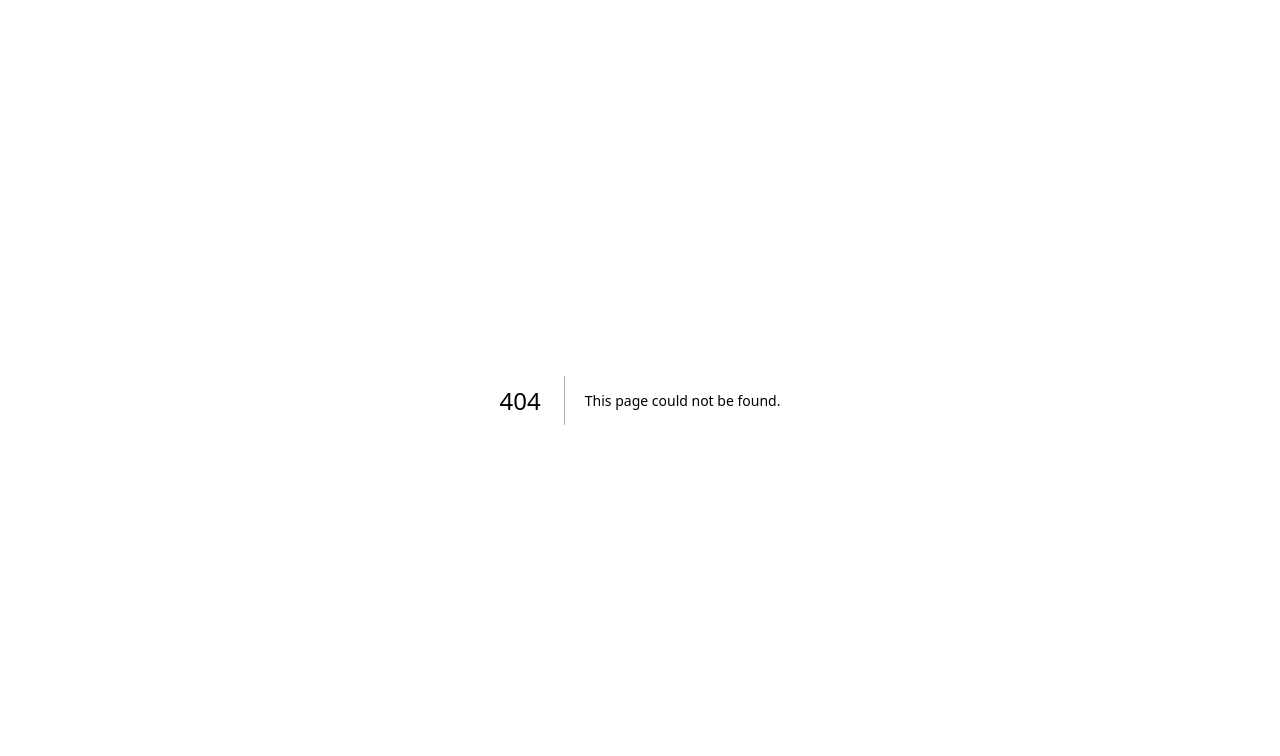
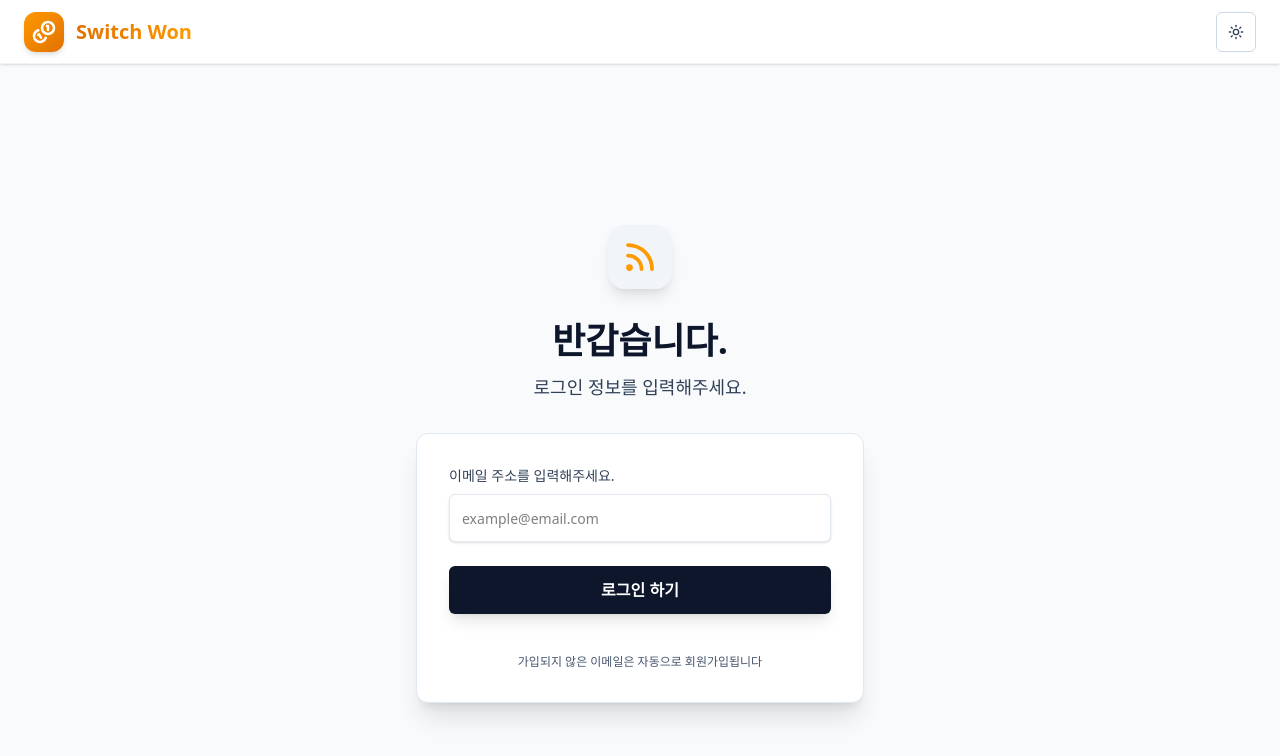
Before and after one commit to hetarho/switch-won, a Next.js app: page /login in a window 1280 px wide. Before the commit this address had no page. Shown: the top 756 px of the page. Built offline with nearby package versions, Linux system fonts and the light colour scheme.

Commit message:
feat(task002): Implement login page with form components and UI elements for user authentication

```diff
--- /dev/null
+++ b/app/(public)/login/page.tsx
@@ -0,0 +1,10 @@
+import { LoginPage } from '@/pages/login'
+
+export const metadata = {
+  title: '로그인 - Switch Won',
+  description: '안전하고 빠른 환전 서비스 Switch Won에 로그인하세요',
+}
+
+export default function Page() {
+  return <LoginPage />
+}
--- /dev/null
+++ b/src/client/pages/login/index.ts
@@ -0,0 +1 @@
+export { LoginPage } from './ui/LoginPage'
--- /dev/null
+++ b/src/client/pages/login/ui/LoginPage.tsx
@@ -0,0 +1,65 @@
+'use client'
+
+import { Rss } from 'lucide-react'
+import { Input, Button, Card, CardContent } from '@/shared/ui'
+
+export function LoginPage() {
+  return (
+    <div className="min-h-screen bg-surface-secondary flex items-center justify-center p-4">
+      <div className="max-w-md w-full">
+        {/* 브랜드 아이콘 */}
+        <div className="w-16 h-16 mx-auto mb-8 bg-surface-tertiary rounded-2xl flex items-center justify-center shadow-lg hover:scale-105 transition-transform duration-300">
+          <Rss className="w-9 h-9 text-primary-500" strokeWidth={2.5} />
+        </div>
+
+        {/* 헤더 */}
+        <div className="text-center mb-8">
+          <h1 className="text-4xl font-bold text-text-primary mb-3">
+            반갑습니다.
+          </h1>
+          <p className="text-lg text-text-secondary">
+            로그인 정보를 입력해주세요.
+          </p>
+        </div>
+
+        {/* 폼 카드 */}
+        <Card className="border-border-primary shadow-xl bg-surface-primary">
+          <CardContent className="pt-8 pb-8 px-8">
+            <form className="space-y-6">
+              {/* 이메일 입력 */}
+              <div className="space-y-2">
+                <label
+                  htmlFor="email"
+                  className="block text-sm font-medium text-text-secondary"
+                >
+                  이메일 주소를 입력해주세요.
+                </label>
+                <Input
+                  id="email"
+                  type="email"
+                  placeholder="example@email.com"
+                  data-testid="email-input"
+                  className="h-12 text-base border-border-primary focus:border-primary-500 focus:ring-2 focus:ring-primary-500/20 bg-surface-primary"
+                />
+              </div>
+
+              {/* 로그인 버튼 */}
+              <Button
+                type="submit"
+                className="w-full h-12 bg-surface-invert hover:opacity-90 text-text-invert font-semibold text-base shadow-lg transition-all duration-200 hover:scale-[1.02]"
+                data-testid="login-button"
+              >
+                로그인 하기
+              </Button>
+
+              {/* 안내 문구 */}
+              <p className="text-xs text-text-tertiary text-center mt-4">
+                가입되지 않은 이메일은 자동으로 회원가입됩니다
+              </p>
+            </form>
+          </CardContent>
+        </Card>
+      </div>
+    </div>
+  )
+}
--- /dev/null
+++ b/src/client/shared/ui/card.tsx
@@ -0,0 +1,76 @@
+import * as React from "react"
+
+import { cn } from "@/shared/utils/index"
+
+const Card = React.forwardRef<
+  HTMLDivElement,
+  React.HTMLAttributes<HTMLDivElement>
+>(({ className, ...props }, ref) => (
+  <div
+    ref={ref}
+    className={cn(
+      "rounded-xl border bg-card text-card-foreground shadow",
+      className
+    )}
+    {...props}
+  />
+))
+Card.displayName = "Card"
+
+const CardHeader = React.forwardRef<
+  HTMLDivElement,
+  React.HTMLAttributes<HTMLDivElement>
+>(({ className, ...props }, ref) => (
+  <div
+    ref={ref}
+    className={cn("flex flex-col space-y-1.5 p-6", className)}
+    {...props}
+  />
+))
+CardHeader.displayName = "CardHeader"
+
+const CardTitle = React.forwardRef<
+  HTMLDivElement,
+  React.HTMLAttributes<HTMLDivElement>
+>(({ className, ...props }, ref) => (
+  <div
+    ref={ref}
+    className={cn("font-semibold leading-none tracking-tight", className)}
+    {...props}
+  />
+))
+CardTitle.displayName = "CardTitle"
+
+const CardDescription = React.forwardRef<
+  HTMLDivElement,
+  React.HTMLAttributes<HTMLDivElement>
+>(({ className, ...props }, ref) => (
+  <div
+    ref={ref}
+    className={cn("text-sm text-muted-foreground", className)}
+    {...props}
+  />
+))
+CardDescription.displayName = "CardDescription"
+
+const CardContent = React.forwardRef<
+  HTMLDivElement,
+  React.HTMLAttributes<HTMLDivElement>
+>(({ className, ...props }, ref) => (
+  <div ref={ref} className={cn("p-6 pt-0", className)} {...props} />
+))
+CardContent.displayName = "CardContent"
+
+const CardFooter = React.forwardRef<
+  HTMLDivElement,
+  React.HTMLAttributes<HTMLDivElement>
+>(({ className, ...props }, ref) => (
+  <div
+    ref={ref}
+    className={cn("flex items-center p-6 pt-0", className)}
+    {...props}
+  />
+))
+CardFooter.displayName = "CardFooter"
+
+export { Card, CardHeader, CardFooter, CardTitle, CardDescription, CardContent }
--- a/src/client/shared/ui/index.ts
+++ b/src/client/shared/ui/index.ts
@@ -1,2 +1,4 @@
 export { Button, buttonVariants } from './button'
 export { ThemeToggle } from './theme-toggle'
+export { Input } from './input'
+export { Card, CardContent, CardDescription, CardFooter, CardHeader, CardTitle } from './card'
--- /dev/null
+++ b/src/client/shared/ui/input.tsx
@@ -0,0 +1,22 @@
+import * as React from "react"
+
+import { cn } from "@/shared/utils/index"
+
+const Input = React.forwardRef<HTMLInputElement, React.ComponentProps<"input">>(
+  ({ className, type, ...props }, ref) => {
+    return (
+      <input
+        type={type}
+        className={cn(
+          "flex h-9 w-full rounded-md border border-input bg-transparent px-3 py-1 text-base shadow-sm transition-colors file:border-0 file:bg-transparent file:text-sm file:font-medium file:text-foreground placeholder:text-muted-foreground focus-visible:outline-none focus-visible:ring-1 focus-visible:ring-ring disabled:cursor-not-allowed disabled:opacity-50 md:text-sm",
+          className
+        )}
+        ref={ref}
+        {...props}
+      />
+    )
+  }
+)
+Input.displayName = "Input"
+
+export { Input }
```
